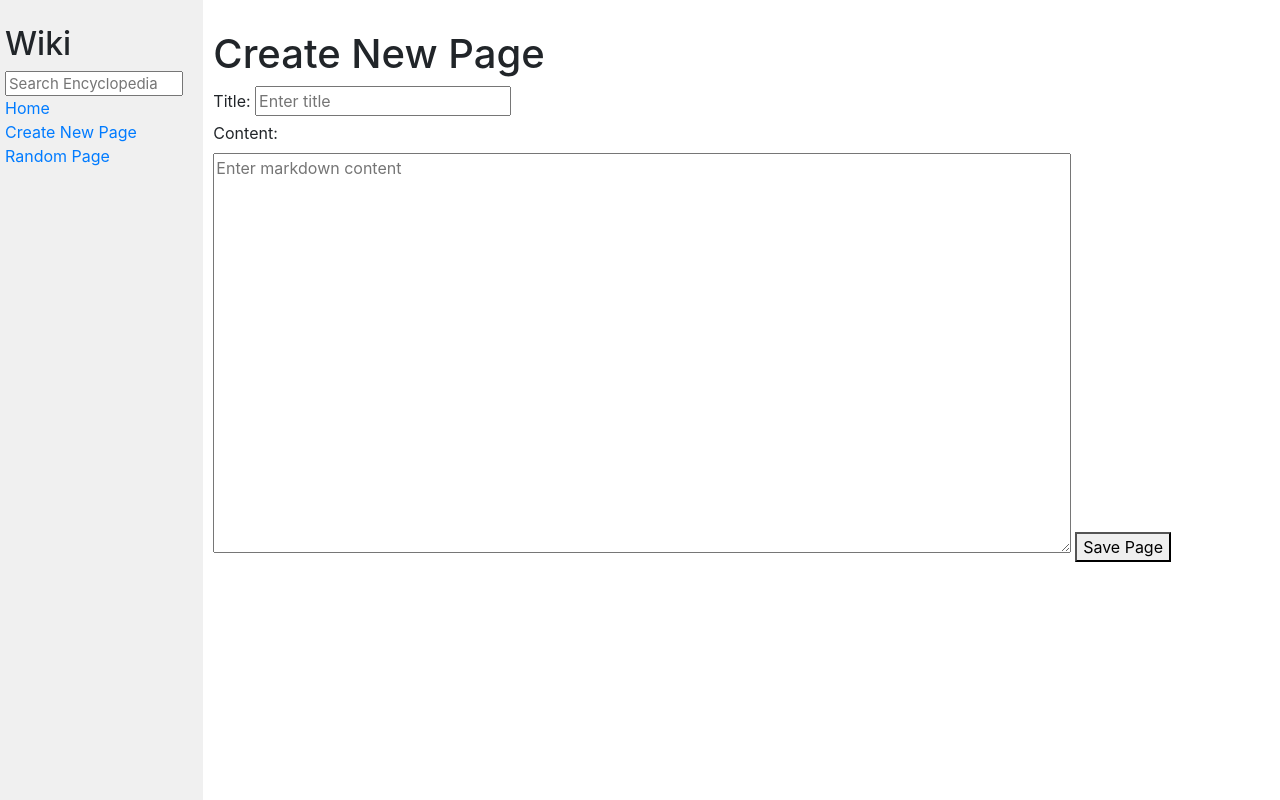
After one commit to basuabhirup/cs50w-wiki, a Django app: page /create in a window 1280 px wide. The commit adds this page. Run offline with Django 3.2, Linux system fonts and the light colour scheme; some libraries are stand-ins or nearby versions.

Commit message:
Implement "Create New Page" funvtionality

```diff
--- a/encyclopedia/static/encyclopedia/styles.css
+++ b/encyclopedia/static/encyclopedia/styles.css
@@ -13,7 +13,7 @@ h1 {
 }
 
 textarea {
-    height: 90vh;
+    height: 50vh;
     width: 80%;
 }
 
--- /dev/null
+++ b/encyclopedia/templates/encyclopedia/create.html
@@ -0,0 +1,25 @@
+{% extends "encyclopedia/layout.html" %}
+
+{% block title %}
+  Create New Page
+{% endblock %}
+
+{% block body %}
+  <h1>Create New Page</h1>
+
+  {% if error %}
+    <p style="color: red;">{{ error }}</p>
+  {% endif %}
+
+  <form method="post">
+    {% csrf_token %}
+      <label for="title">Title:</label>
+      <input type="text" id="title" name="title" placeholder="Enter title">
+      <br />
+      <label for="content">Content:</label>
+      <br />
+      <textarea id="content" name="content" rows="5" placeholder="Enter markdown content"></textarea>
+    <button type="submit">Save Page</button>
+  </form>
+
+{% endblock %}
--- a/encyclopedia/templates/encyclopedia/layout.html
+++ b/encyclopedia/templates/encyclopedia/layout.html
@@ -19,7 +19,7 @@
                     <a href="{% url 'index' %}">Home</a>
                 </div>
                 <div>
-                    Create New Page
+                    <a href="{% url 'create' %}">Create New Page</a>
                 </div>
                 <div>
                     <a href="{% url 'random' %}">Random Page</a>
--- a/encyclopedia/urls.py
+++ b/encyclopedia/urls.py
@@ -5,5 +5,6 @@ from . import views
 urlpatterns = [
     path("", views.index, name="index"),
     path("wiki/<str:title>", views.wiki, name="wiki"),
+    path("create", views.create, name="create"),
     path("random", views.random, name="random")
 ]
--- a/encyclopedia/views.py
+++ b/encyclopedia/views.py
@@ -37,6 +37,28 @@ def wiki(request, title):
         "entry": markdown(entry)
     })
 
+def create(request):
+    if request.method == "POST":
+        title = request.POST["title"]
+        content = request.POST["content"]
+
+        if not title or not content:
+            return render(request, "encyclopedia/create.html", {
+            "error": "Please fill out both title and content fields."
+            })
+
+        if util.get_entry(title):
+            return render(request, "encyclopedia/create.html", {
+            "error": "An encyclopedia entry with that title already exists."
+            })
+
+        util.save_entry(title, content)
+
+        return HttpResponseRedirect(f"wiki/{title}")
+
+    else:
+        return render(request, "encyclopedia/create.html")
+
 def random(request):
     entries = util.list_entries()
     print(entries)
```
